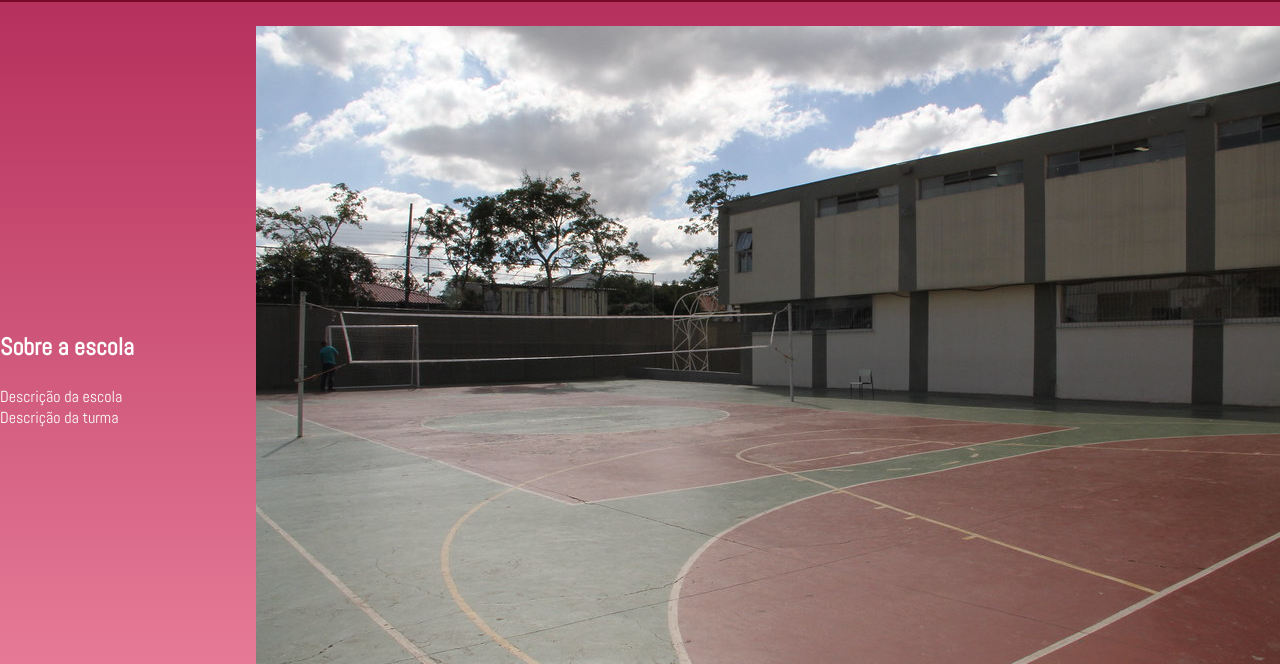
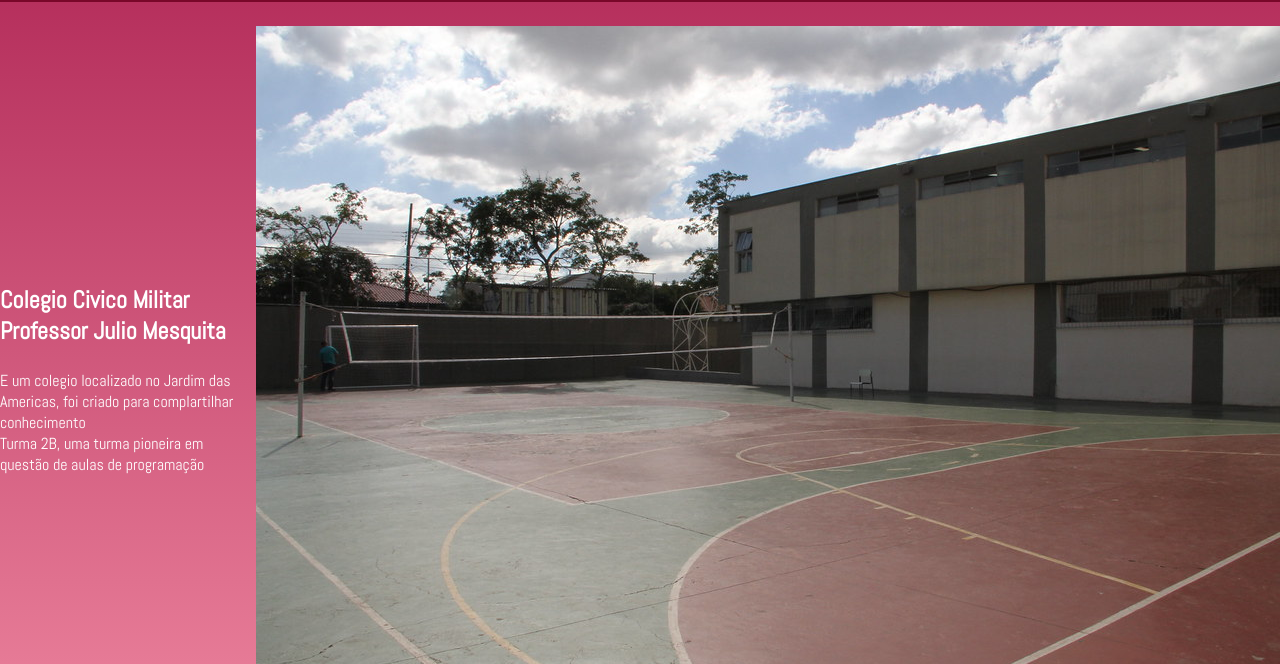
Before and after one commit to ClonaCartaoAtualizado2024/site-escola, a plain HTML site: page index.html in a window 1280 px wide. Shown: the part 136-800 px from the top of the page. Drawn offline with Linux system fonts and the light colour scheme.

Commit message:
Update index.html

```diff
--- a/index.html
+++ b/index.html
@@ -17,9 +17,9 @@
 
     <section class="escola">
         <div class="escola-conteudo">
-            <h2 class="escola-titulo">Sobre a escola</h2>
-            <p class="escola-texto-um">Descrição da escola</p>
-            <p class="escola-texto-dois">Descrição da turma</p>
+            <h2 class="escola-titulo">Colegio Civico Militar Professor Julio Mesquita</h2>
+            <p class="escola-texto-um">E um colegio localizado no Jardim das Americas, foi criado para complartilhar conhecimento</p>
+            <p class="escola-texto-dois">Turma 2B, uma turma pioneira em questão de aulas de programação</p>
         </div>
         <img class="escola-imagem" src="escola.png" alt="imagem da escola">
     </section>
```
